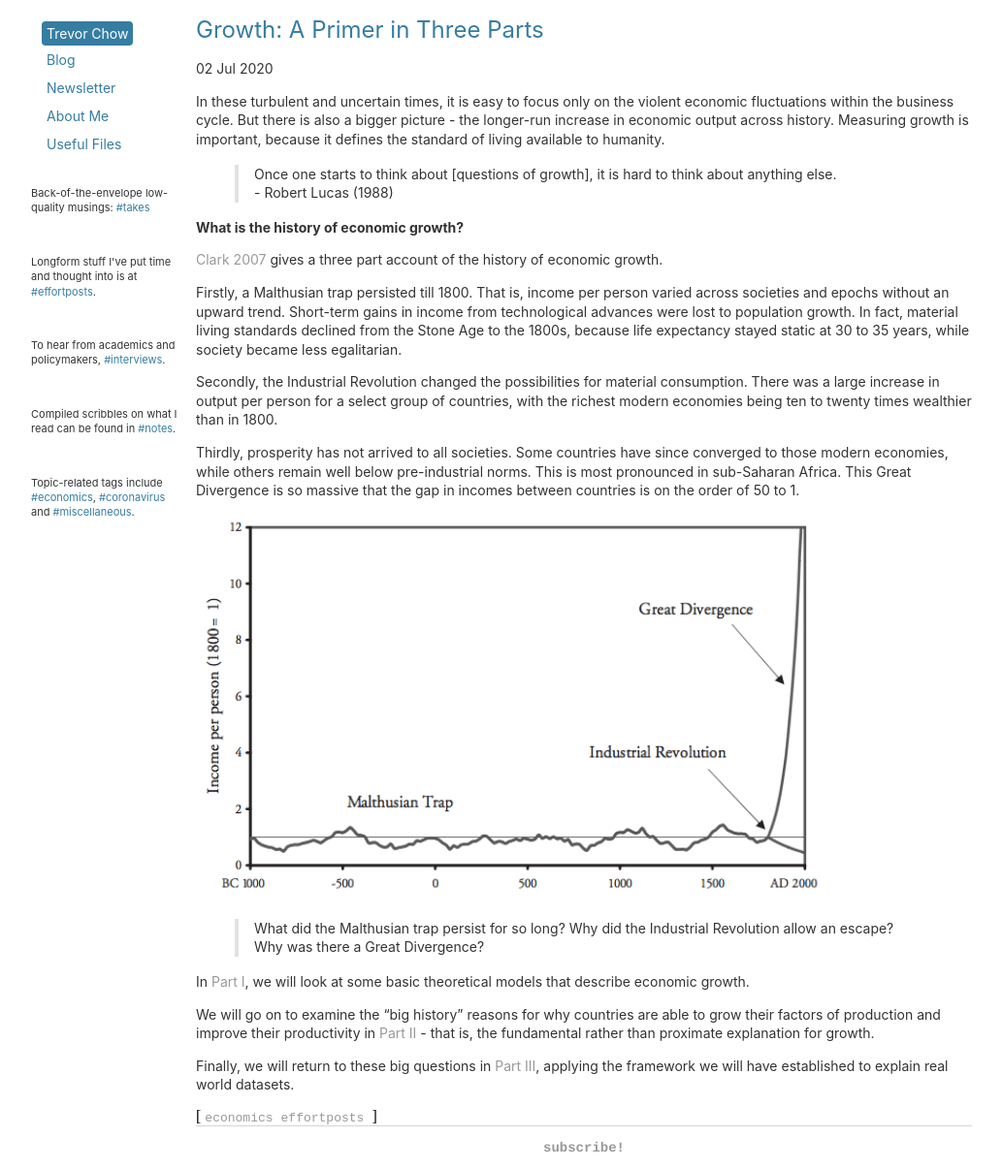
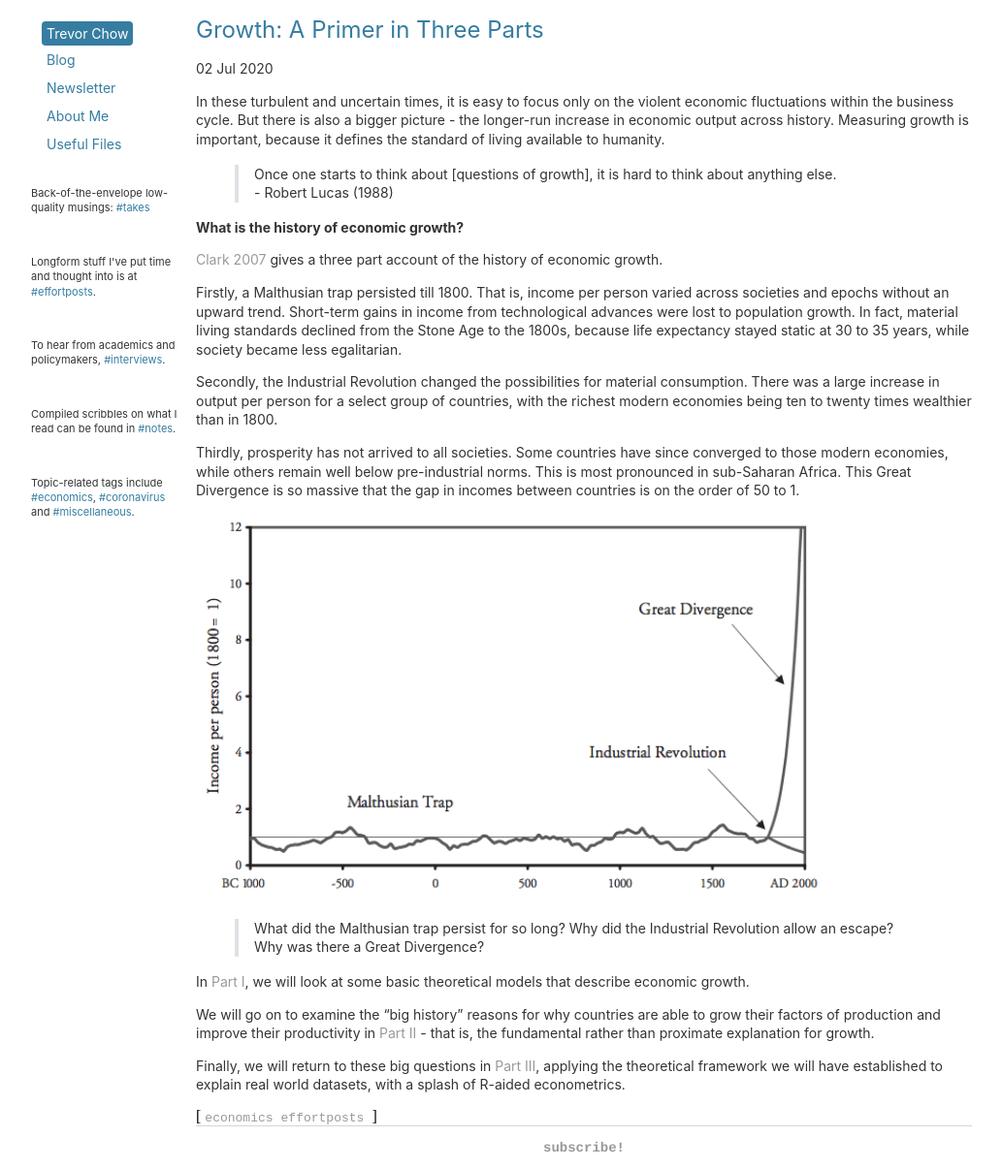
Before and after one commit to tmychow/tmychow.github.io, a Jekyll site: the page built from _posts/2020-07-02-growth-a-primer-in-three-parts.md, in a window 1280 px wide and 1206 px high. Shown: the whole window at 97% size, without its empty margins (28-1061 px from the left). Built offline with Jekyll 4.4.1, drawn with Linux system fonts in a browser that asks for light colours.

Commit message:
Update 2020-07-02-growth-a-primer-in-three-parts.md

```diff
--- a/_posts/2020-07-02-growth-a-primer-in-three-parts.md
+++ b/_posts/2020-07-02-growth-a-primer-in-three-parts.md
@@ -28,4 +28,4 @@ In [Part I]({% post_url 2020-07-10-a-primer-on-economic-growth-part-I %}), we wi
 
 We will go on to examine the "big history" reasons for why countries are able to grow their factors of production and improve their productivity in [Part II]({% post_url 2020-07-24-a-primer-on-economic-growth-part-II %}) - that is, the fundamental rather than proximate explanation for growth.
 
-Finally, we will return to these big questions in [Part III]({% post_url 2020-09-13-a-primer-on-economic-growth-part-III %}), applying the framework we will have established to explain real world datasets.
+Finally, we will return to these big questions in [Part III]({% post_url 2020-09-13-a-primer-on-economic-growth-part-III %}), applying the theoretical framework we will have established to explain real world datasets, with a splash of R-aided econometrics.
```
